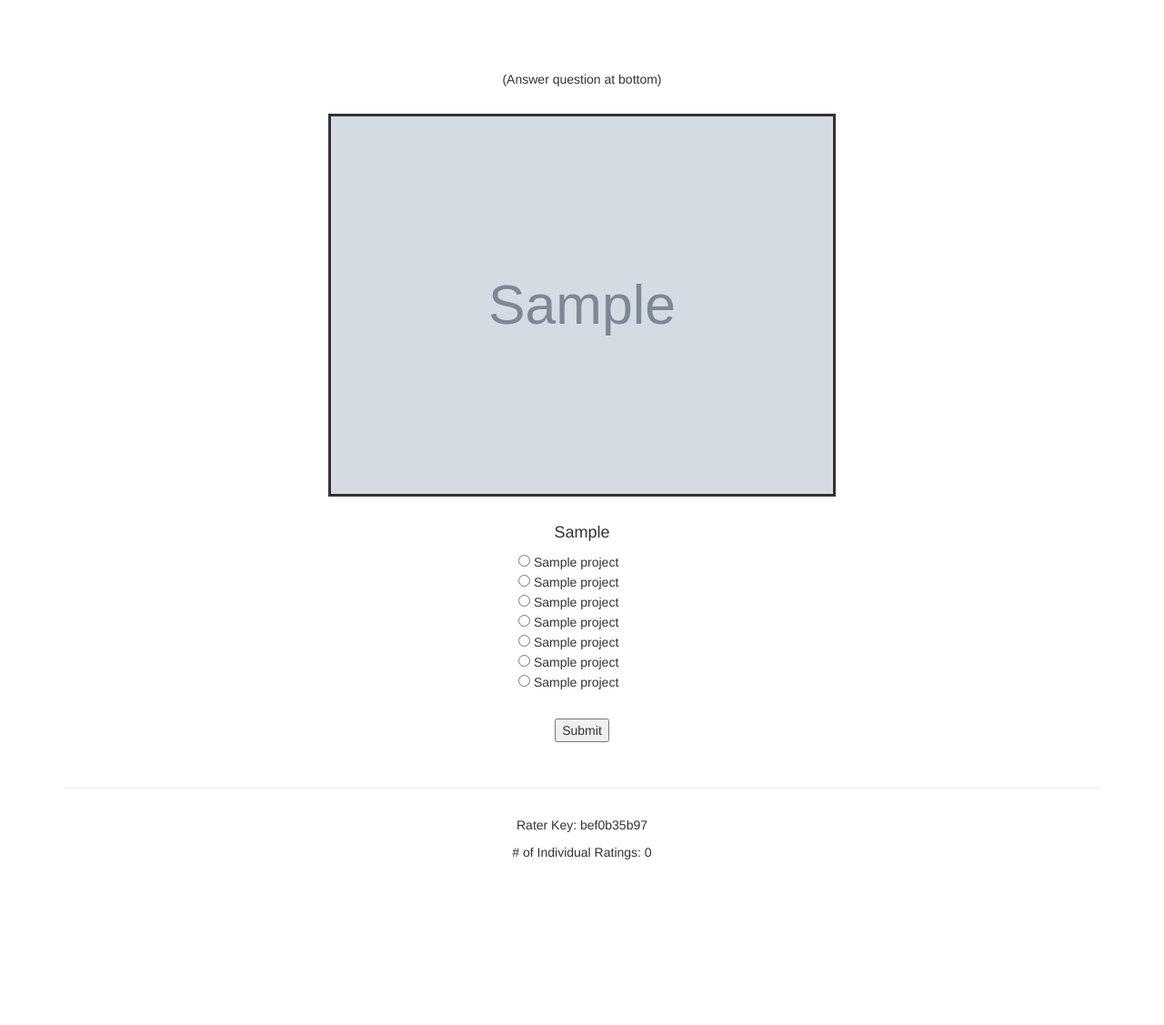
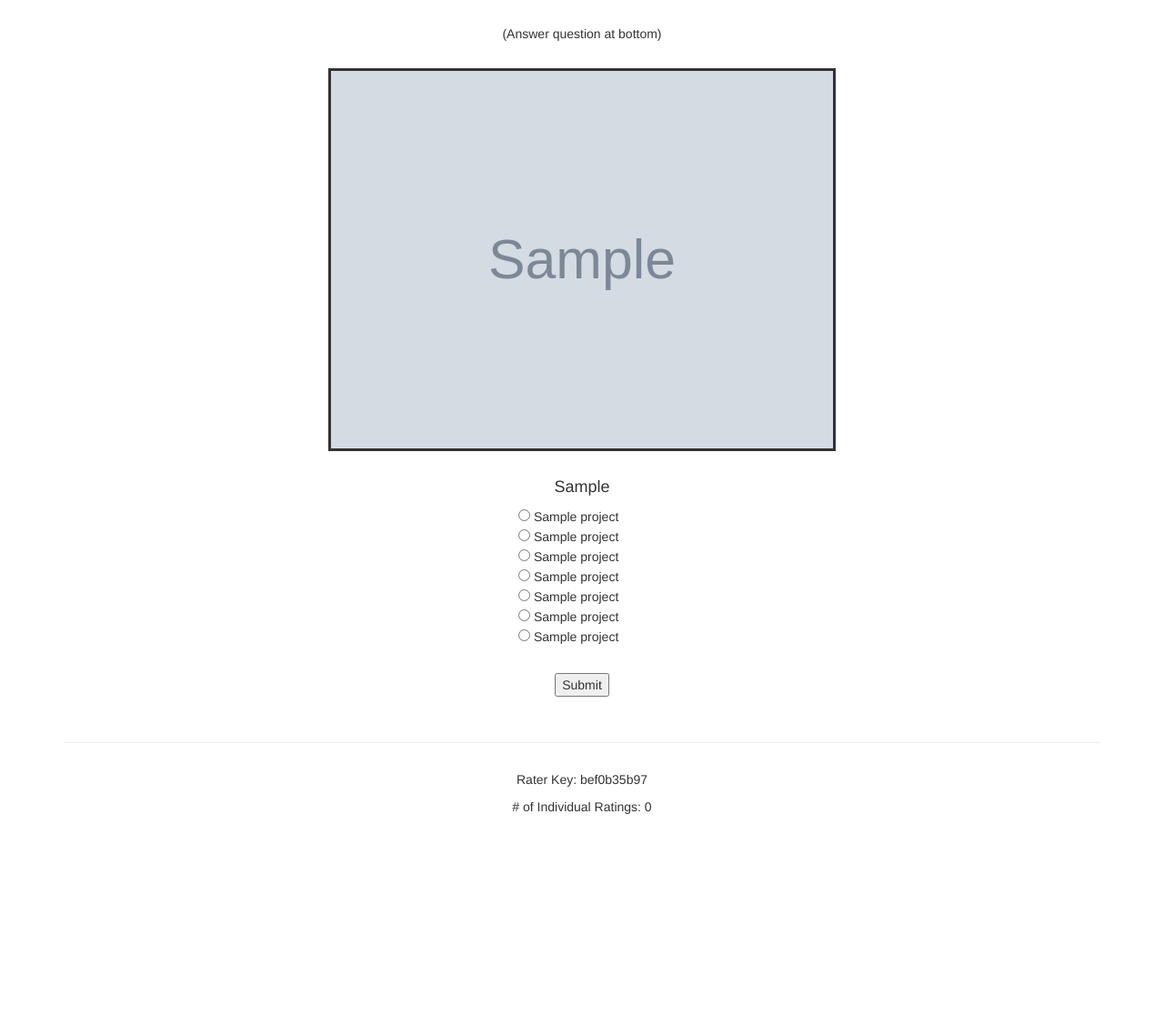
Before and after one commit to afcarl/humanranker, a Django app: page /likert/1 in a window 1280 px wide. Shown: the whole page at 91% size. After the commit the page ends 895 px from the top, so only its background shows below. Run offline with Django 3.2, Linux system fonts and the light colour scheme; tables that the repository leaves empty hold one stand-in row (values such as "Sample post"); grey boxes marked "Sample" are stand-in pictures; style sheets or scripts are compiled from the project's sources; parts of the project's set-up code (start-up, migrations or seed data) failed here and were passed over; some libraries are stand-ins or nearby versions.

Commit message:
remove padding from top on ratings pages.

```diff
--- a/ranker/templates/ranker/likert.html
+++ b/ranker/templates/ranker/likert.html
@@ -49,6 +49,8 @@
 
 <script>
     $(function(){
+        $('body').css("padding-top", "0px");
+
         $('#submit').click(function(){
             if ($('#l7').is(":checked")){
             window.location = "{% url 'vote_likert' project.id item.id 7 %}";
--- a/ranker/templates/ranker/rate.html
+++ b/ranker/templates/ranker/rate.html
@@ -50,6 +50,8 @@
 
 <script>
     $(function(){
+        $('body').css("padding-top", "0px");
+
         $('#submit').click(function(){
             if ($('#left').is(":checked")){
                 window.location = "{% url 'vote' project.id item1.id item2.id 1 %}"
```
